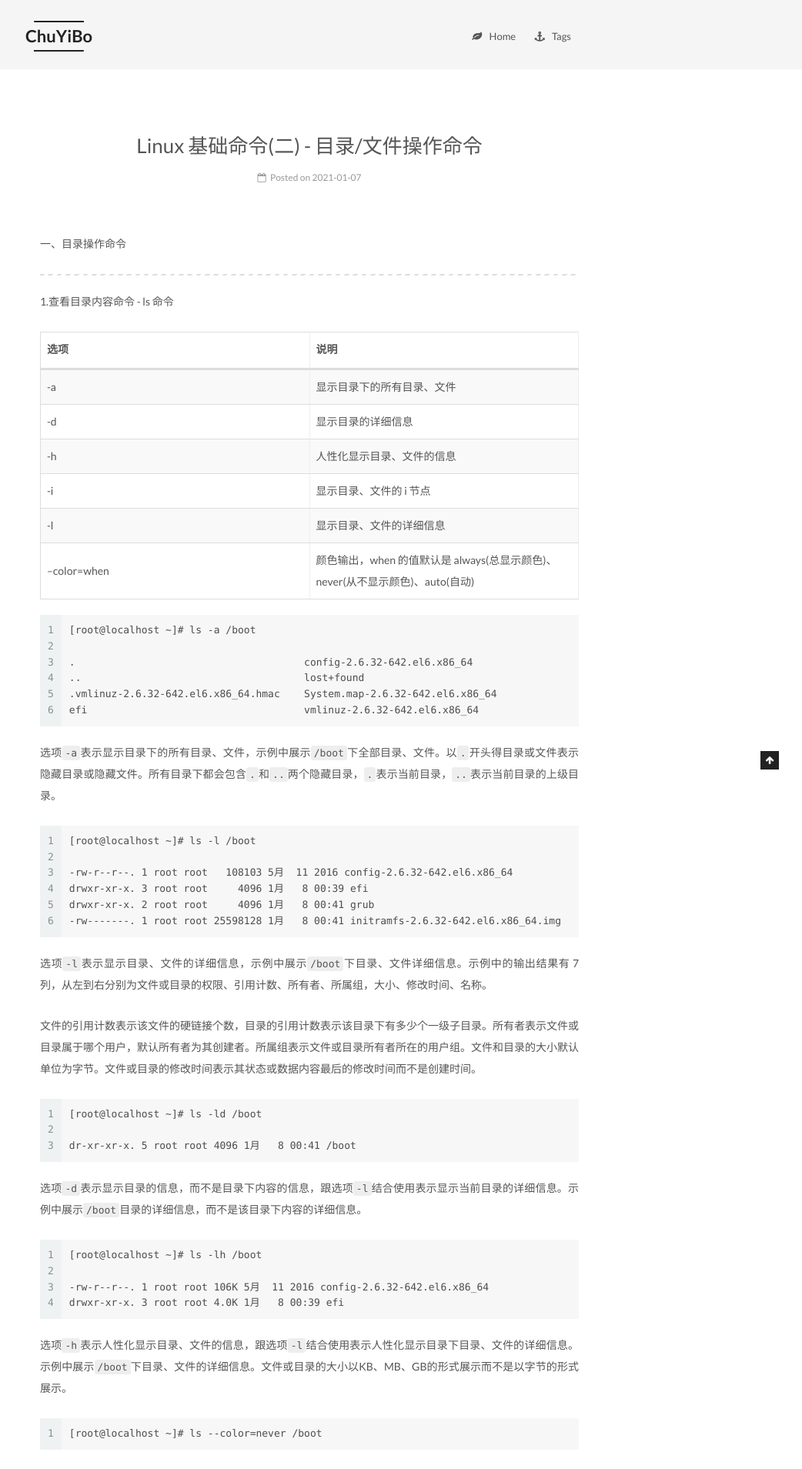
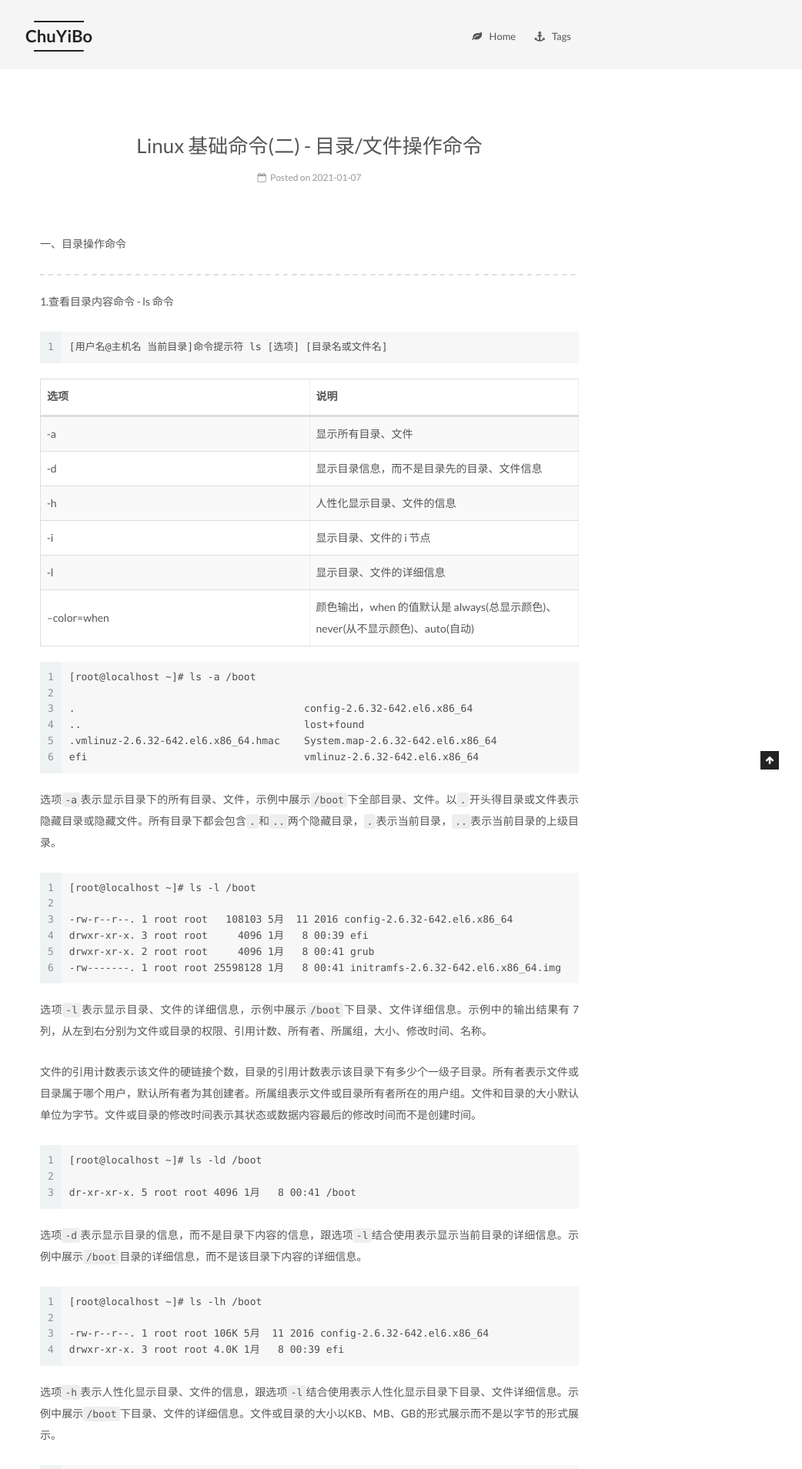
Before and after one commit to chuyibo/chuyibo.github.io, a Jekyll site: the page built from _posts/2021-01-07-Linux 基础命令(二).md, in a window 1280 px wide. Shown: the top 1909 px of the page at 77% size, without its empty margins (238-1280 px from the left). Built offline with Jekyll 4.4.1, drawn with Linux system fonts in a browser that asks for light colours.

Commit message:
2021/01/12

````diff
--- a/_posts/2021-01-07-Linux 基础命令(二).md
+++ b/_posts/2021-01-07-Linux 基础命令(二).md
@@ -13,10 +13,14 @@ tags:
 
 1.查看目录内容命令 - ls  命令
 
+```
+[用户名@主机名 当前目录]命令提示符 ls [选项] [目录名或文件名]
+```
+
 | 选项         | 说明                                                         |
 | ------------ | :----------------------------------------------------------- |
-| -a           | 显示目录下的所有目录、文件                                   |
-| -d           | 显示目录的详细信息                                           |
+| -a           | 显示所有目录、文件                                           |
+| -d           | 显示目录信息，而不是目录先的目录、文件信息                   |
 | -h           | 人性化显示目录、文件的信息                                   |
 | -i           | 显示目录、文件的 i 节点                                      |
 | -l           | 显示目录、文件的详细信息                                     |
@@ -61,7 +65,7 @@ dr-xr-xr-x. 5 root root 4096 1月   8 00:41 /boot
 drwxr-xr-x. 3 root root 4.0K 1月   8 00:39 efi
 ```
 
-选项`-h`表示人性化显示目录、文件的信息，跟选项`-l`结合使用表示人性化显示目录下目录、文件的详细信息。示例中展示`/boot`下目录、文件的详细信息。文件或目录的大小以KB、MB、GB的形式展示而不是以字节的形式展示。
+选项`-h`表示人性化显示目录、文件的信息，跟选项`-l`结合使用表示人性化显示目录下目录、文件详细信息。示例中展示`/boot`下目录、文件的详细信息。文件或目录的大小以KB、MB、GB的形式展示而不是以字节的形式展示。
 
 ```
 [root@localhost ~]# ls --color=never /boot
````
